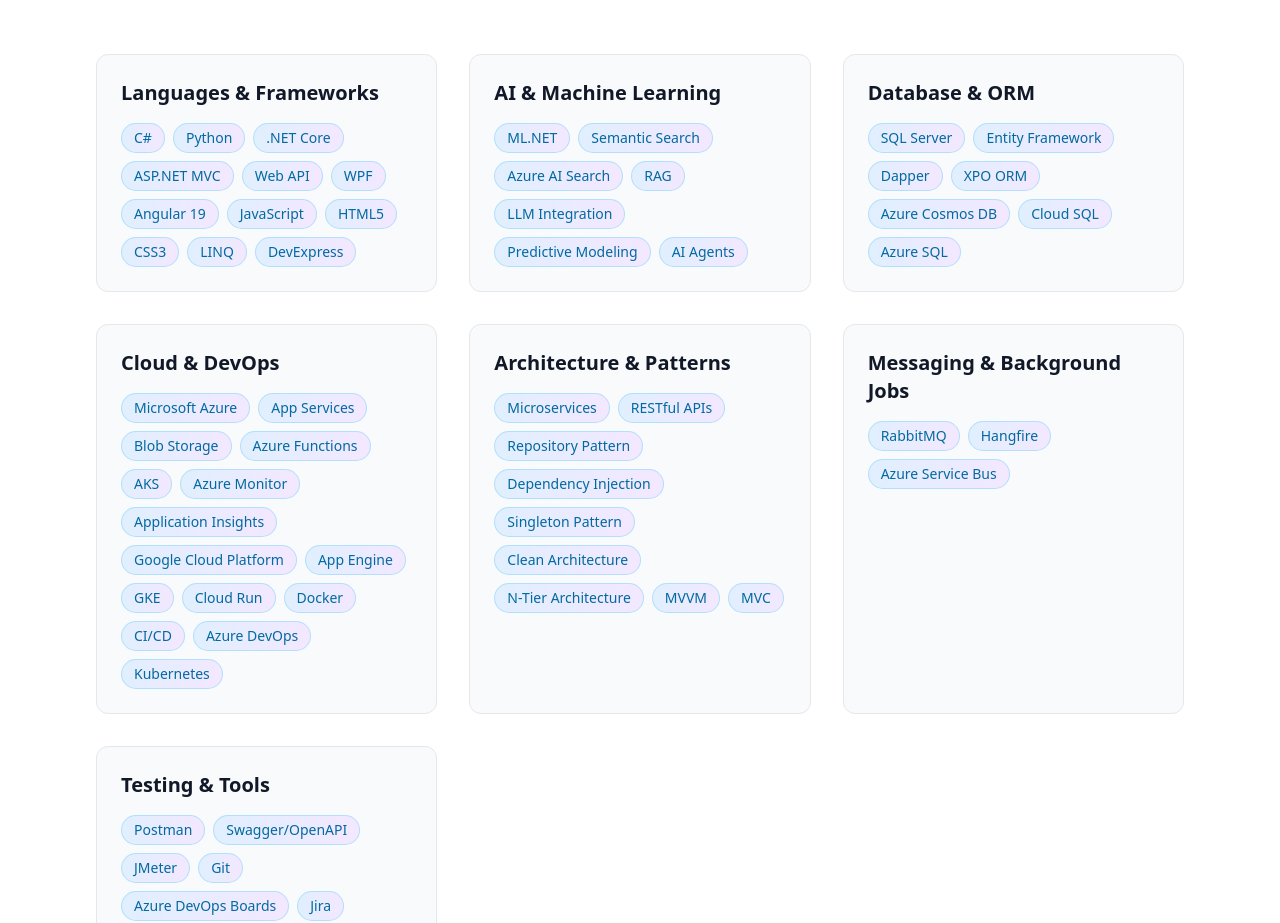
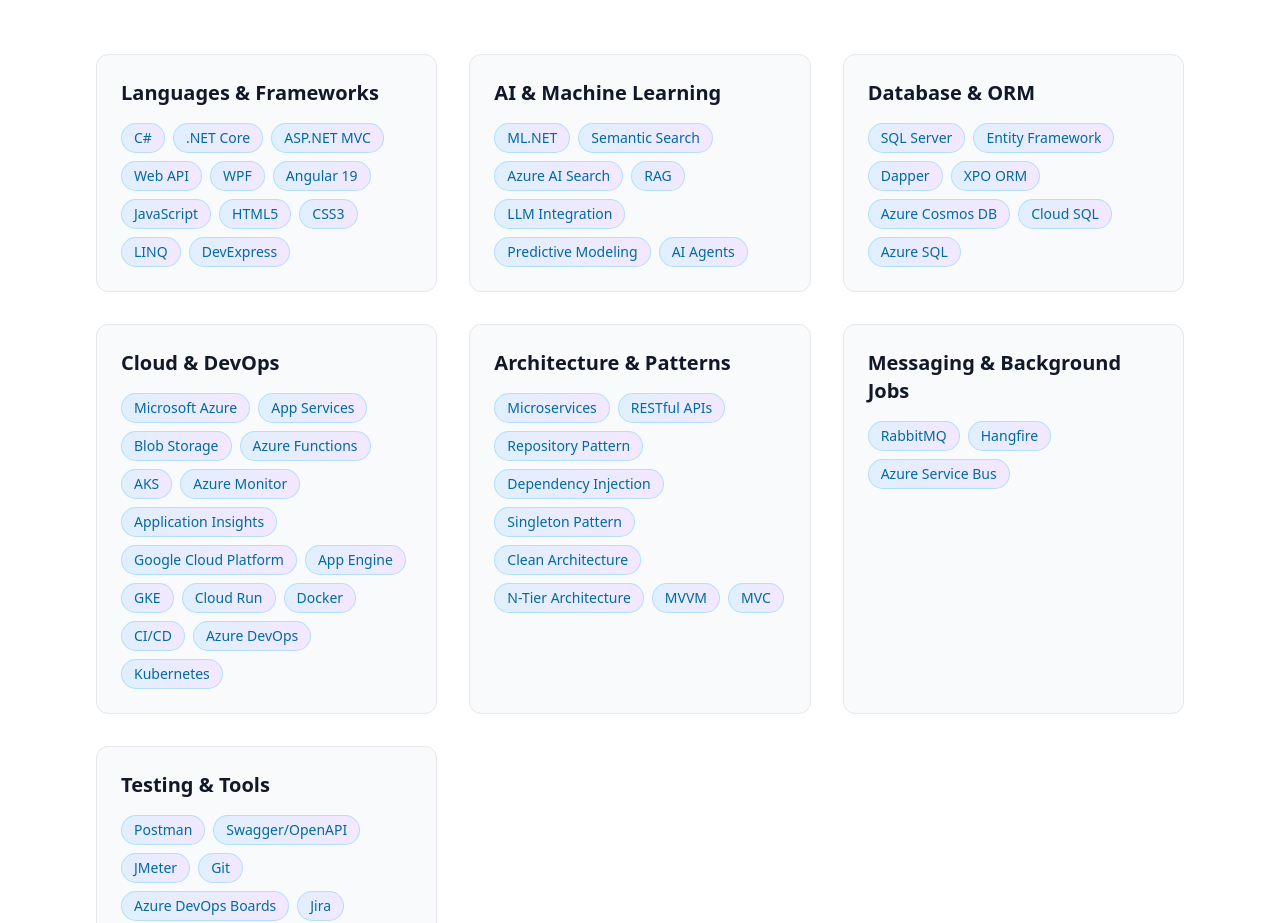
Before and after one commit to tokenairdrop6-a11y/deepak-profile, a React (Vite) app: page / in a window 1280 px wide. Shown: the part 1920-2843 px from the top of the page. Built offline with nearby package versions, Linux system fonts and the light colour scheme.

Commit message:
Updated Skills.tsx

```diff
--- a/src/components/Skills.tsx
+++ b/src/components/Skills.tsx
@@ -8,7 +8,7 @@ export function Skills({ isDark }: SkillsProps) {
   const skillCategories = [
     {
       title: 'Languages & Frameworks',
-      skills: ['C#', 'Python', '.NET Core', 'ASP.NET MVC', 'Web API', 'WPF', 'Angular 19', 'JavaScript', 'HTML5', 'CSS3', 'LINQ', 'DevExpress']
+      skills: ['C#', '.NET Core', 'ASP.NET MVC', 'Web API', 'WPF', 'Angular 19', 'JavaScript', 'HTML5', 'CSS3', 'LINQ', 'DevExpress']
     },
     {
       title: 'AI & Machine Learning',
```
